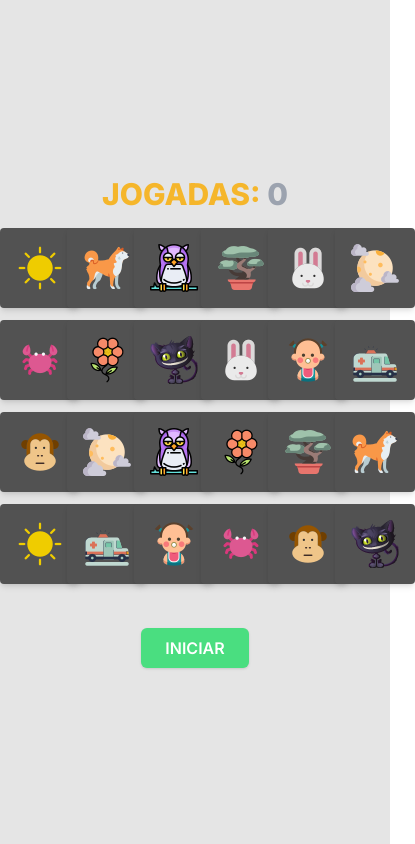
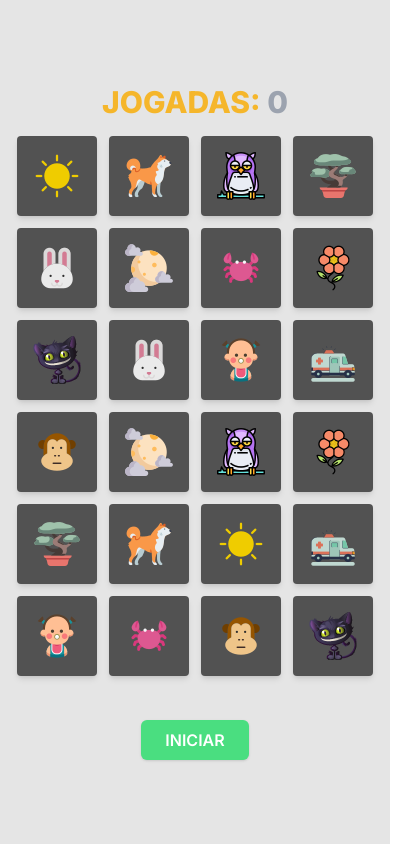
Before and after one commit to manoelps/Jogo-da-Memoria-NextJS, a Next.js app: page / in a window 390 px wide. Shown: the whole page, 415 px wide, since content can reach past the window. Built offline with nearby package versions, Linux system fonts and the light colour scheme.

Commit message:
adicionado responsividade

```diff
--- a/src/app/page.tsx
+++ b/src/app/page.tsx
@@ -14,7 +14,7 @@ const Home = () => {
         <div className="text-3xl font-extrabold text-[#F5B62B] mb-4">
           JOGADAS: <span className="text-gray-400">{moves}</span>
         </div>
-        <div className="grid grid-cols-6 gap-3">
+        <div className="grid grid-cols-4 gap-3 sm:grid-cols-4 md:grid-cols-6 lg:grid-cols-6">
           {listOfCards.map(card => (
             <div
               key={card.id}
```
